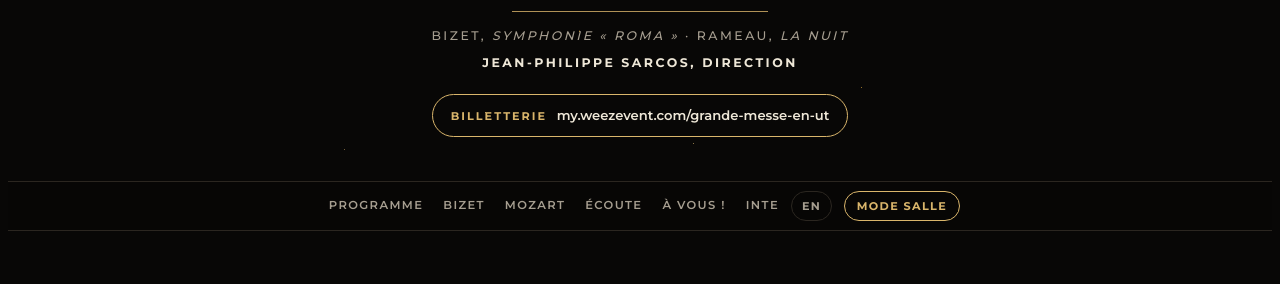
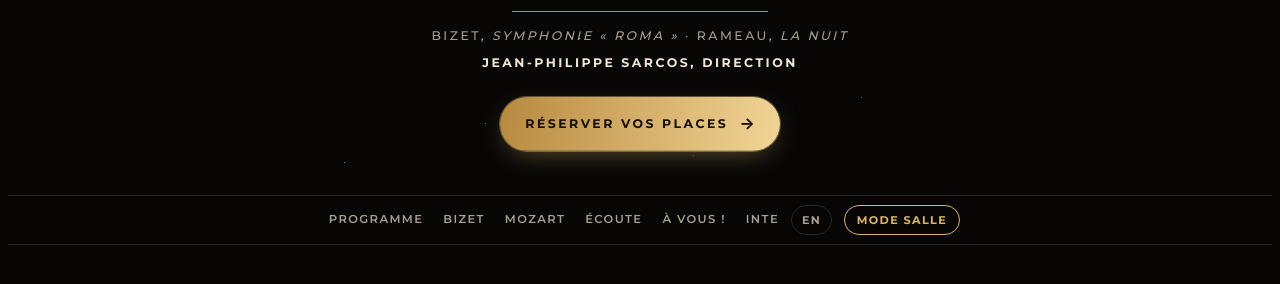
Before and after one commit to quentinperry/guide-de-concert, a plain HTML site: page guide.html in a window 1280 px wide. Shown: the part 750-1034 px from the top of the page. Drawn offline with nearby package versions, Linux system fonts and the light colour scheme.

Commit message:
Embellit le bouton de réservation
Co-Authored-By: Claude Opus 5.5 <noreply@anthropic.com>
Claude-Session: https://claude.ai/code/session_014EN6YbjWLxiBd7yq5zfjWW

```diff
--- a/guide.html
+++ b/guide.html
@@ -242,13 +242,20 @@ footer.end details[open] summary { margin-bottom: .75rem; }
 
 /* Billetterie */
 .ticket {
-  display: inline-flex; flex-wrap: wrap; justify-content: center; align-items: baseline; gap: .2rem .6rem;
-  margin-top: .4rem; padding: .6rem 1.1rem; border: 1px solid var(--gold); border-radius: 999px;
-  font-family: var(--font-ui); font-size: .82rem; font-weight: 600; color: var(--ink); text-decoration: none;
-  max-width: 100%; overflow-wrap: anywhere;
+  display: inline-flex; align-items: center; gap: .7rem;
+  margin-top: .6rem; padding: .85rem 1.6rem; border-radius: 999px;
+  font-family: var(--font-ui); font-size: .78rem; font-weight: 700; letter-spacing: .2em; text-transform: uppercase;
+  color: #160F06; text-decoration: none;
+  background: linear-gradient(100deg, #B8893F 0%, #F0D394 45%, #D9B56B 60%, #A97A33 100%);
+  background-size: 220% 100%; background-position: 0% 50%;
+  box-shadow: 0 0 0 1px rgba(240, 211, 148, .35), 0 8px 28px -10px rgba(217, 181, 107, .55);
+  transition: background-position .6s ease, transform .2s ease, box-shadow .2s ease;
 }
-.ticket span { font-size: .7rem; font-weight: 700; letter-spacing: .18em; text-transform: uppercase; color: var(--gold); }
-.ticket:hover { background: color-mix(in srgb, var(--gold) 14%, transparent); }
+.ticket span { font-size: 1rem; letter-spacing: 0; transition: transform .2s ease; }
+.ticket:hover { background-position: 100% 50%; transform: translateY(-1px); box-shadow: 0 0 0 1px rgba(240, 211, 148, .5), 0 12px 32px -10px rgba(217, 181, 107, .7); }
+.ticket:hover span { transform: translateX(3px); }
+@media (prefers-reduced-motion: reduce) { .ticket, .ticket span { transition: none; } }
+:root[data-salle] .ticket { display: none; }
 
 /* Langue */
 .lang-btn {
@@ -268,14 +275,14 @@ footer.end details[open] summary { margin-bottom: .75rem; }
     <p class="sub">Grande messe en ut mineur</p>
     <span class="gold-rule" aria-hidden="true"></span>
     <p class="with">Bizet, <i>Symphonie « Roma »</i> · Rameau, <i>La Nuit</i><strong>Jean-Philippe Sarcos, direction</strong></p>
-    <a class="ticket" href="https://my.weezevent.com/grande-messe-en-ut" target="_blank" rel="noopener"><span>Billetterie</span>my.weezevent.com/grande-messe-en-ut</a>
+    <a class="ticket" href="https://my.weezevent.com/grande-messe-en-ut" target="_blank" rel="noopener">Réserver vos places<span aria-hidden="true">→</span></a>
   </div>
   <div class="hero-text wrap" data-lang="en" lang="en" hidden>
     <h1>MOZART</h1>
     <p class="sub">Great Mass in C minor</p>
     <span class="gold-rule" aria-hidden="true"></span>
     <p class="with">Bizet, <i>“Roma” Symphony</i> · Rameau, <i>La Nuit</i><strong>Jean-Philippe Sarcos, conductor</strong></p>
-    <a class="ticket" href="https://my.weezevent.com/grande-messe-en-ut" target="_blank" rel="noopener"><span>Tickets</span>my.weezevent.com/grande-messe-en-ut</a>
+    <a class="ticket" href="https://my.weezevent.com/grande-messe-en-ut" target="_blank" rel="noopener">Book tickets<span aria-hidden="true">→</span></a>
   </div>
 </header>
 
```
Also changed, not shown: index.html (+15 -8 lines).
